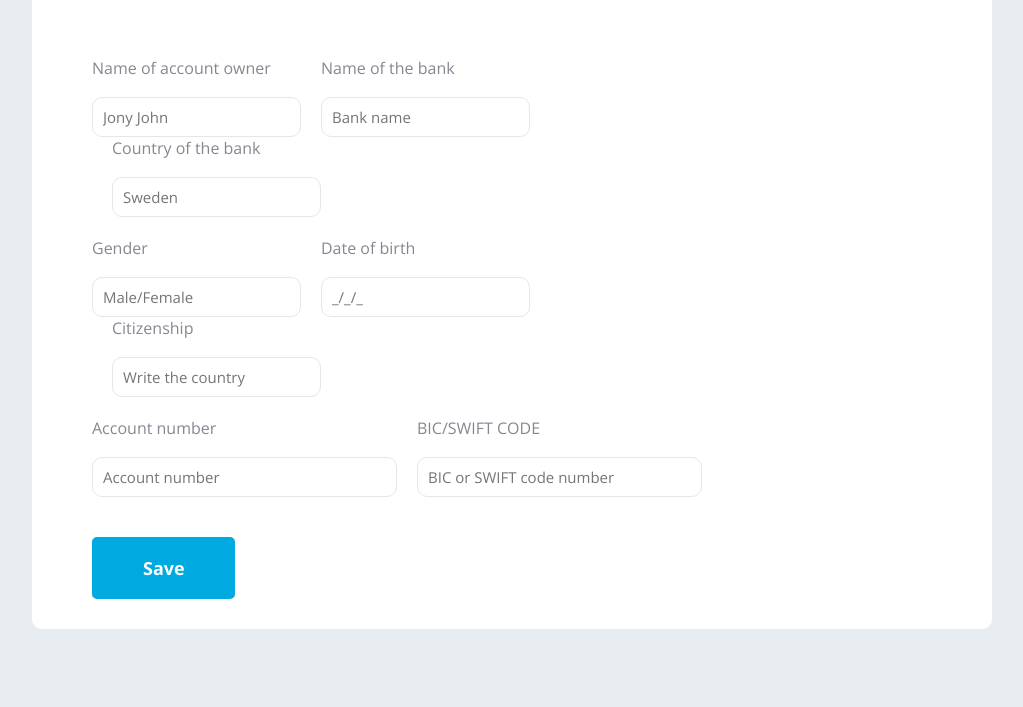
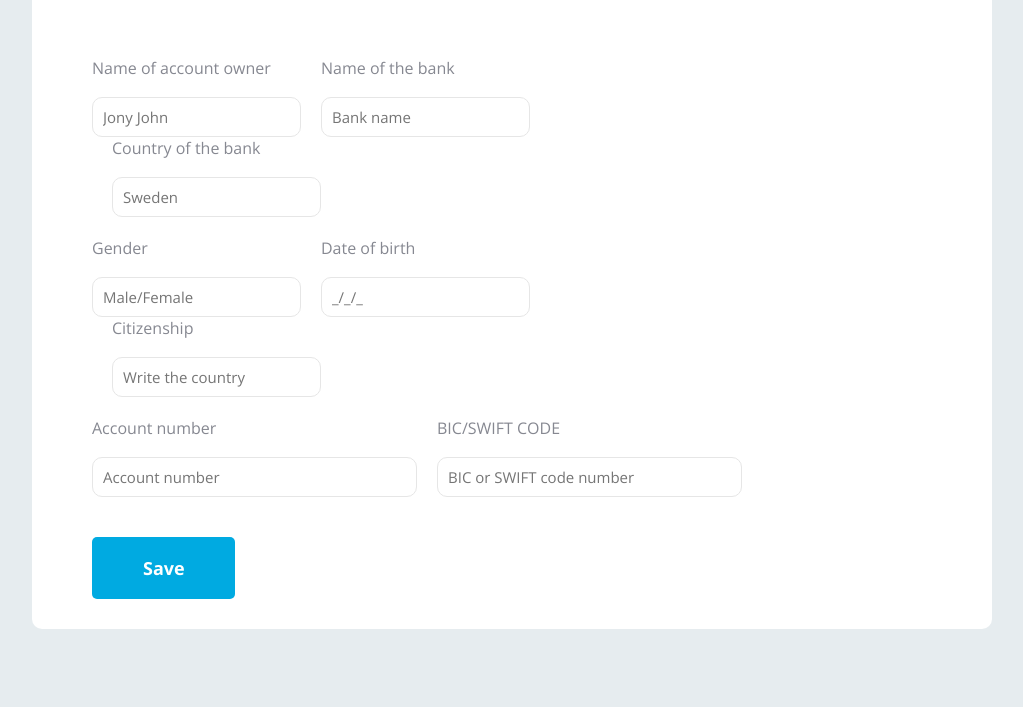
Before and after one commit to Dianamarkeeevich/Site, a plain HTML site: page myProfile4.html in a window 1280 px wide. Shown: the part 593-1300 px from the top of the page, without its empty margins (238-1261 px from the left). Drawn offline with nearby package versions, Linux system fonts and the light colour scheme; some packages are replaced by stand-ins of ours; a script that the page names is missing; files whose address does not match are found by name.

Commit message:
Update myProfile4.css

```diff
--- a/css/myProfile4.css
+++ b/css/myProfile4.css
@@ -159,7 +159,7 @@ padding-bottom: 10px;
 .data_content-2 {
 	flex: 1 1 auto;
 	padding: 0px 30px;
-	max-width: 670px;
+	max-width: 710px;
 }
 .data__content{
 	max-width: 1000px;
```
